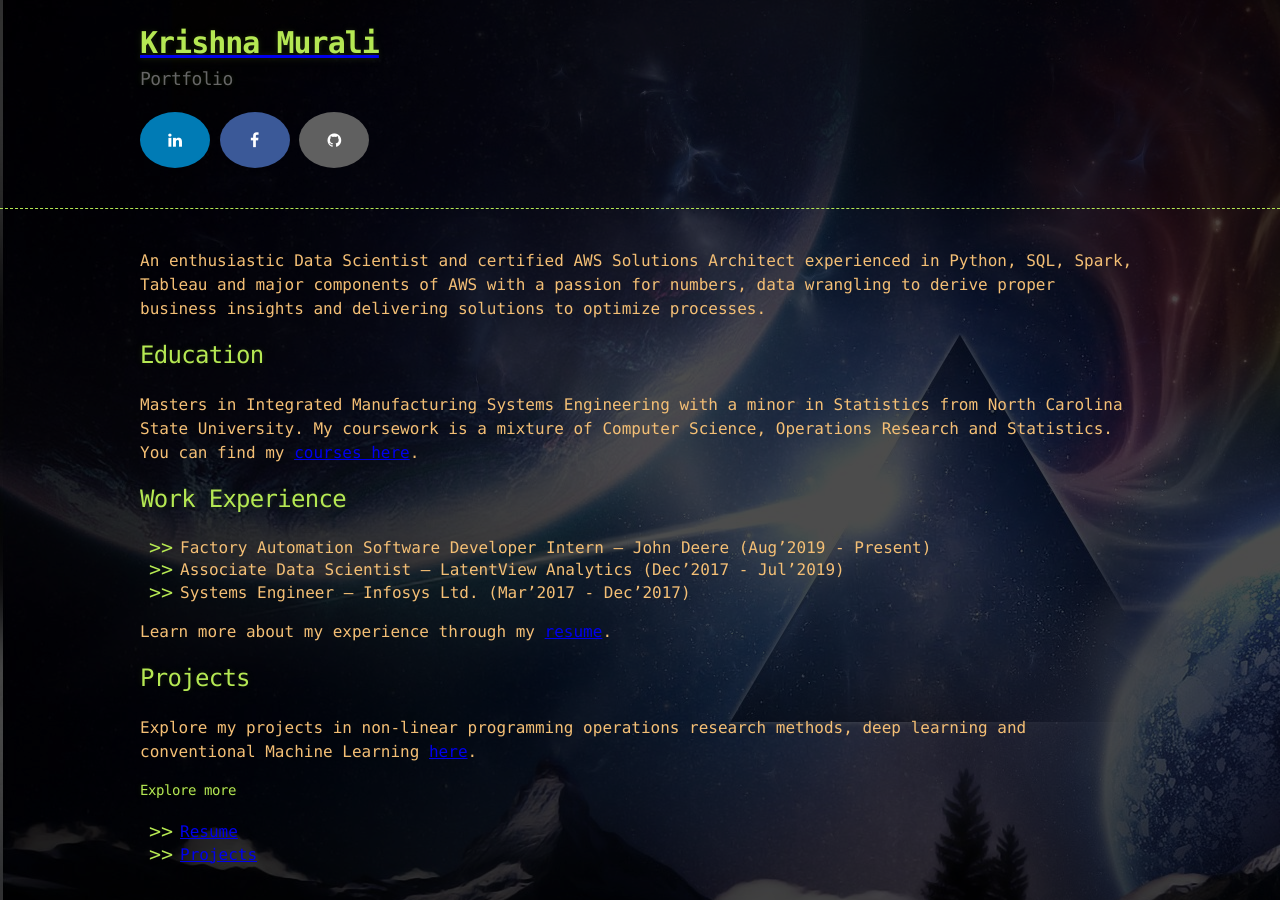
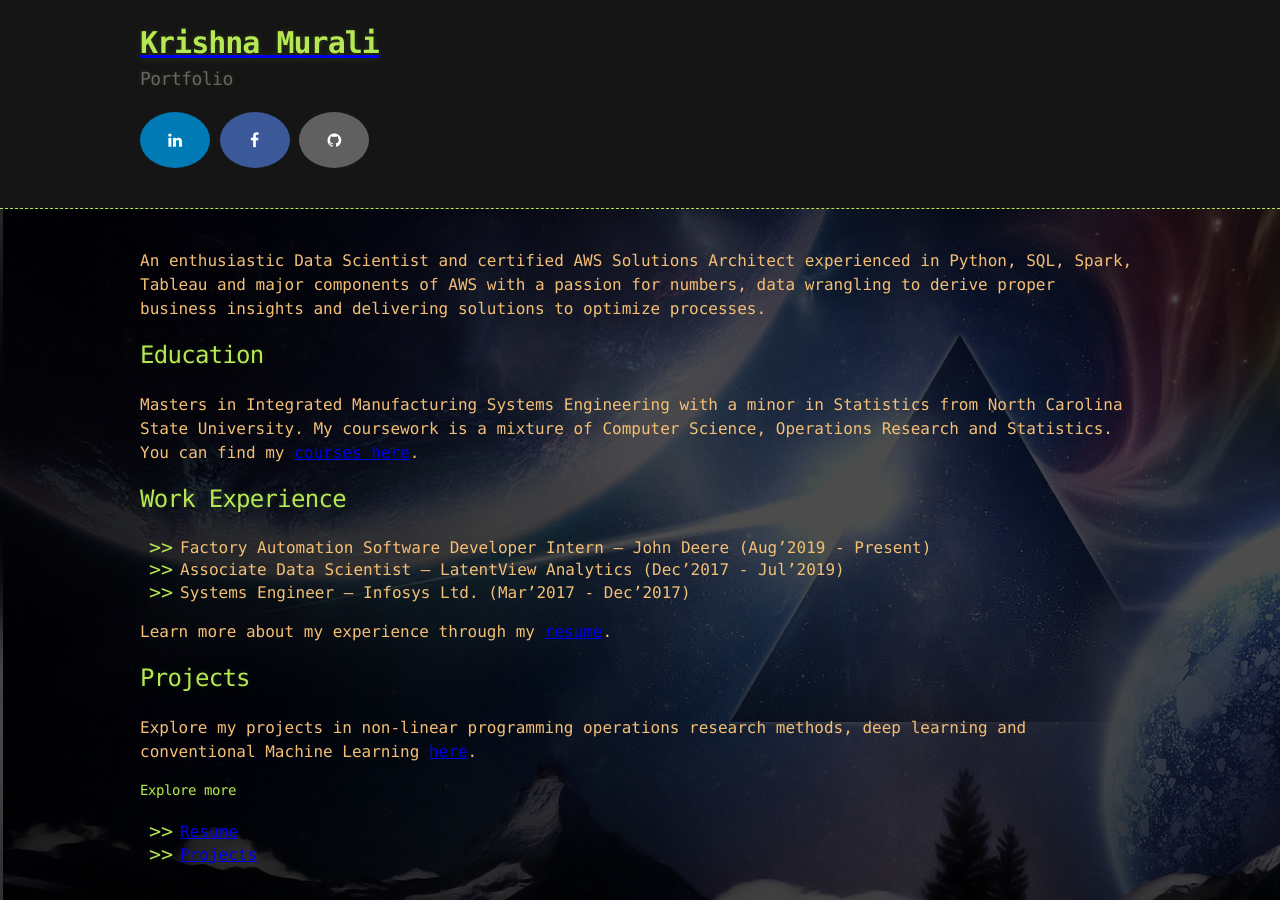
Before and after one commit to KrishnaMurali177/KrishnaMurali177.github.io, a Jekyll site: the page built from index.md, in a window 1280 px wide. Built offline with Jekyll 4.4.1, drawn with Linux system fonts in a browser that asks for light colours.

Commit message:
Update jekyll-theme-hacker.scss

```diff
--- a/_sass/jekyll-theme-hacker.scss
+++ b/_sass/jekyll-theme-hacker.scss
@@ -56,7 +56,7 @@ li {
 */
 
 header {
-  background: rgba(0, 0, 0, 0.1);
+  background: $cod-grey;
   width: 100%;
   border-bottom: 1px dashed $conifer; //header;
   padding: 20px 0;
```
